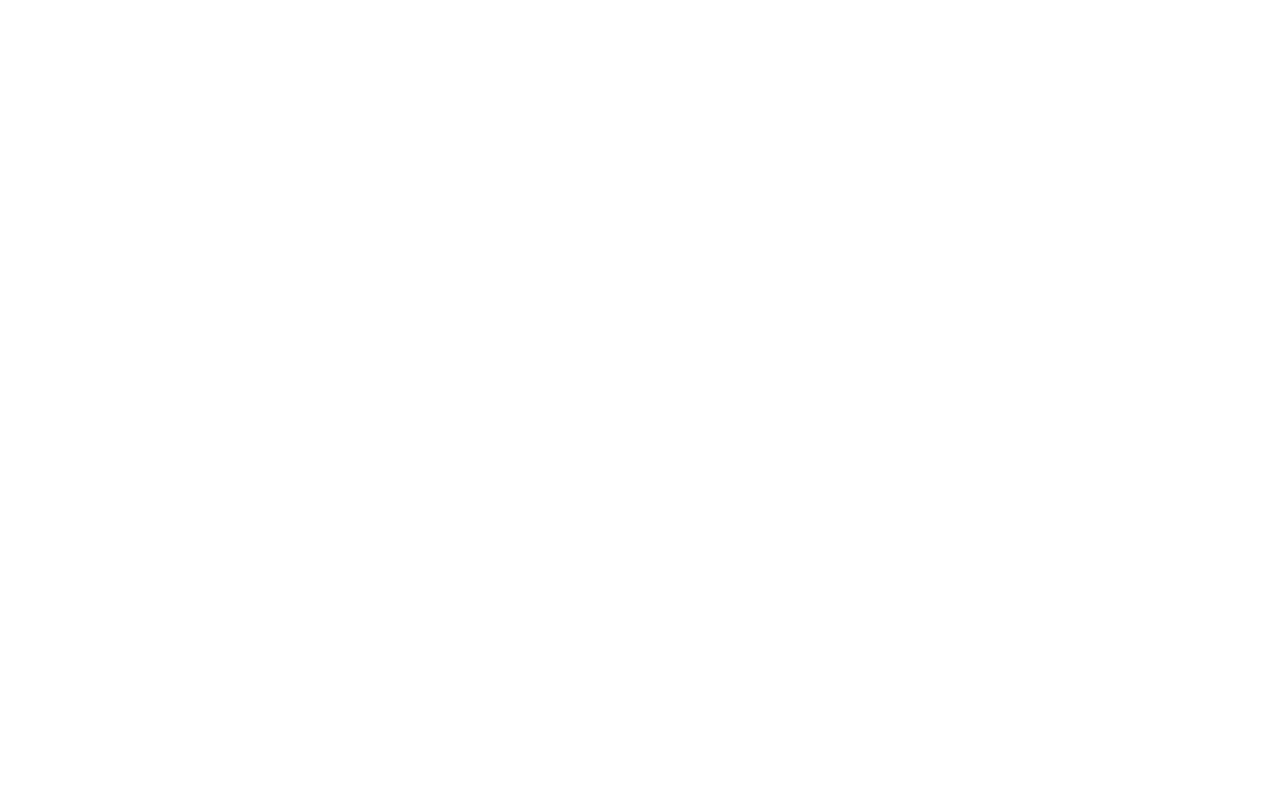
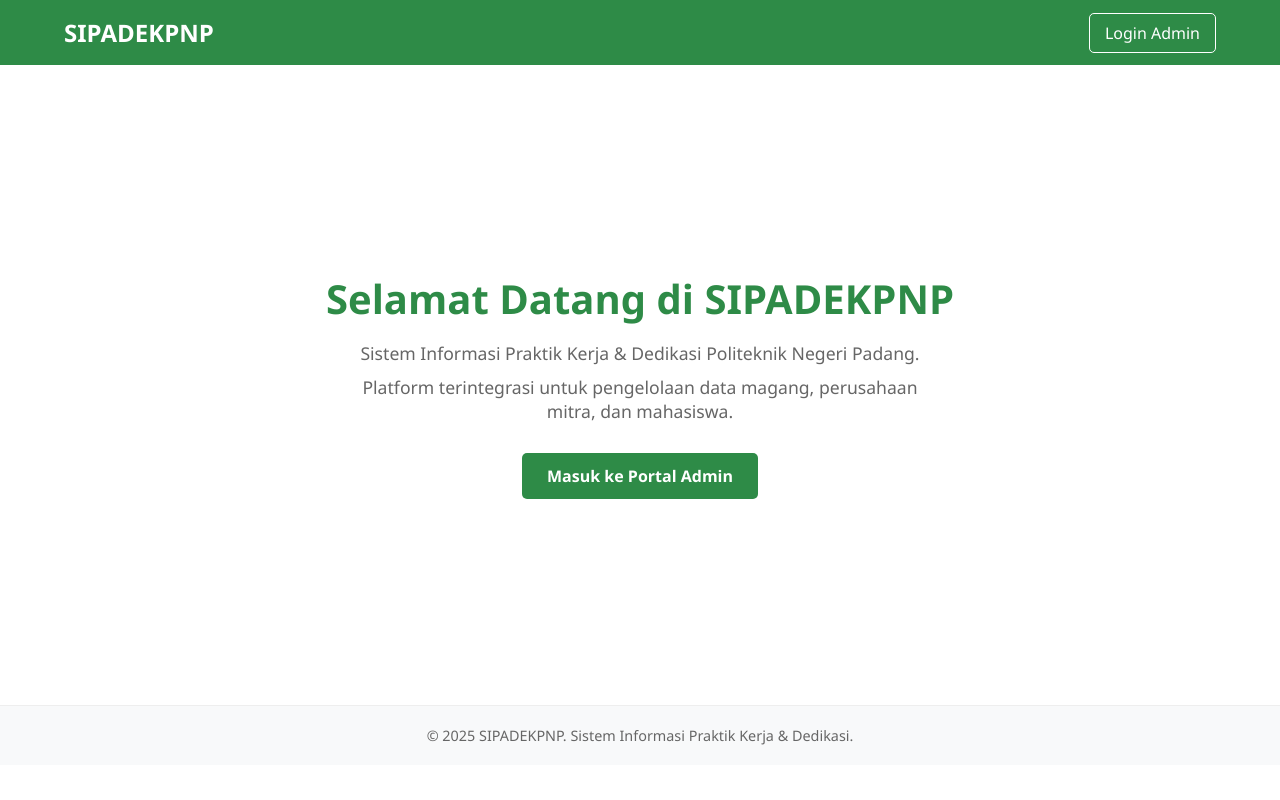
Before and after one commit to bpo2401093017/MagangInAja, a PHP site: page /MagangInAja/ in a window 1280 px wide. Before the commit the page is empty. Run offline with PHP 8.4, Linux system fonts and the light colour scheme.

Commit message:
kodingan index sudah di tambahkan

```diff
--- a/css/style.css
+++ b/css/style.css
@@ -1 +1,104 @@
-/* bagian css index.php */
+/* =========================================
+   1. STYLE.CSS - HALAMAN PUBLIC (INDEX)
+   ========================================= */
+:root {
+    --primary-color: #2E8B47;
+    --white: #ffffff;
+    --text-dark: #333;
+    --text-muted: #666;
+}
+
+* {
+    margin: 0;
+    padding: 0;
+    box-sizing: border-box;
+    font-family: 'Segoe UI', Tahoma, Geneva, Verdana, sans-serif;
+}
+
+body {
+    background-color: var(--white);
+    color: var(--text-dark);
+}
+
+a { text-decoration: none; }
+
+/* Navbar Public */
+.public-navbar {
+    background-color: var(--primary-color);
+    padding: 1rem 5%;
+    display: flex;
+    justify-content: space-between;
+    align-items: center;
+    color: var(--white);
+}
+
+.public-navbar .logo {
+    font-size: 1.5rem;
+    font-weight: bold;
+}
+
+
+.hero-section {
+    height: 80vh;
+    display: flex;
+    flex-direction: column;
+    justify-content: center;
+    align-items: center;
+    text-align: center;
+    background-color: #fff;
+    padding: 20px;
+}
+
+.hero-section h1 {
+    font-size: 2.5rem;
+    color: var(--primary-color);
+    margin-bottom: 15px;
+}
+
+.hero-section p {
+    font-size: 1.1rem;
+    color: var(--text-muted);
+    max-width: 600px;
+    margin-bottom: 10px;
+}
+
+
+.btn-hijau {
+    background-color: var(--primary-color);
+    color: var(--white);
+    padding: 12px 25px;
+    border-radius: 5px;
+    font-weight: 600;
+    display: inline-block;
+    transition: 0.3s;
+}
+
+.btn-hijau:hover {
+    background-color: #246e38;
+}
+
+/* Tombol Outline (di Navbar) */
+.btn-outline-white {
+    background: transparent;
+    border: 1px solid var(--white);
+    color: var(--white);
+    padding: 8px 15px;
+    border-radius: 5px;
+    font-weight: 500;
+    transition: 0.3s;
+}
+
+.btn-outline-white:hover {
+    background-color: var(--white);
+    color: var(--primary-color);
+}
+
+/* Footer */
+footer {
+    text-align: center;
+    padding: 20px;
+    background: #f8f9fa;
+    color: var(--text-muted);
+    font-size: 0.9rem;
+    border-top: 1px solid #eee;
+}
--- a/index.php
+++ b/index.php
@@ -1 +1,22 @@
-<!-- bagian index publik -->
+<?php
+// Memuat konfigurasi database (jika nanti butuh data)
+require_once 'config.php';
+
+// Memuat bagian atas halaman
+include 'templates/header.php';
+?>
+
+<div class="hero-section">
+    <h1>Selamat Datang di SIPADEKPNP</h1>
+    <p>Sistem Informasi Praktik Kerja & Dedikasi Politeknik Negeri Padang.</p>
+    <p>Platform terintegrasi untuk pengelolaan data magang, perusahaan mitra, dan mahasiswa.</p>
+
+    <div style="margin-top: 20px;">
+        <a href="admin/login_admin.php" class="btn-hijau">Masuk ke Portal Admin</a>
+    </div>
+</div>
+
+<?php
+// Memuat bagian bawah halaman
+include 'templates/footer.php';
+?>
--- a/templates/footer.php
+++ b/templates/footer.php
@@ -1 +1,5 @@
-<!-- bagian footer semua dashboard -->
+<footer>
+        <p>&copy; 2025 SIPADEKPNP. Sistem Informasi Praktik Kerja & Dedikasi.</p>
+    </footer>
+</body>
+</html>
--- a/templates/header.php
+++ b/templates/header.php
@@ -1 +1,17 @@
-<!-- bagian header publik -->
+<!DOCTYPE html>
+<html lang="id">
+<head>
+    <meta charset="UTF-8">
+    <meta name="viewport" content="width=device-width, initial-scale=1.0">
+    <title>SIPADEKPNP - Sistem Informasi Praktik Kerja</title>
+
+    <link rel="stylesheet" href="css/style.css">
+</head>
+<body>
+
+    <nav class="public-navbar">
+        <div class="logo">SIPADEKPNP</div>
+        <div class="menu">
+            <a href="admin/login_admin.php" class="btn-outline-white">Login Admin</a>
+        </div>
+    </nav>
```
Also changed, not shown: css/admin.css (added), css/login.css (added).
